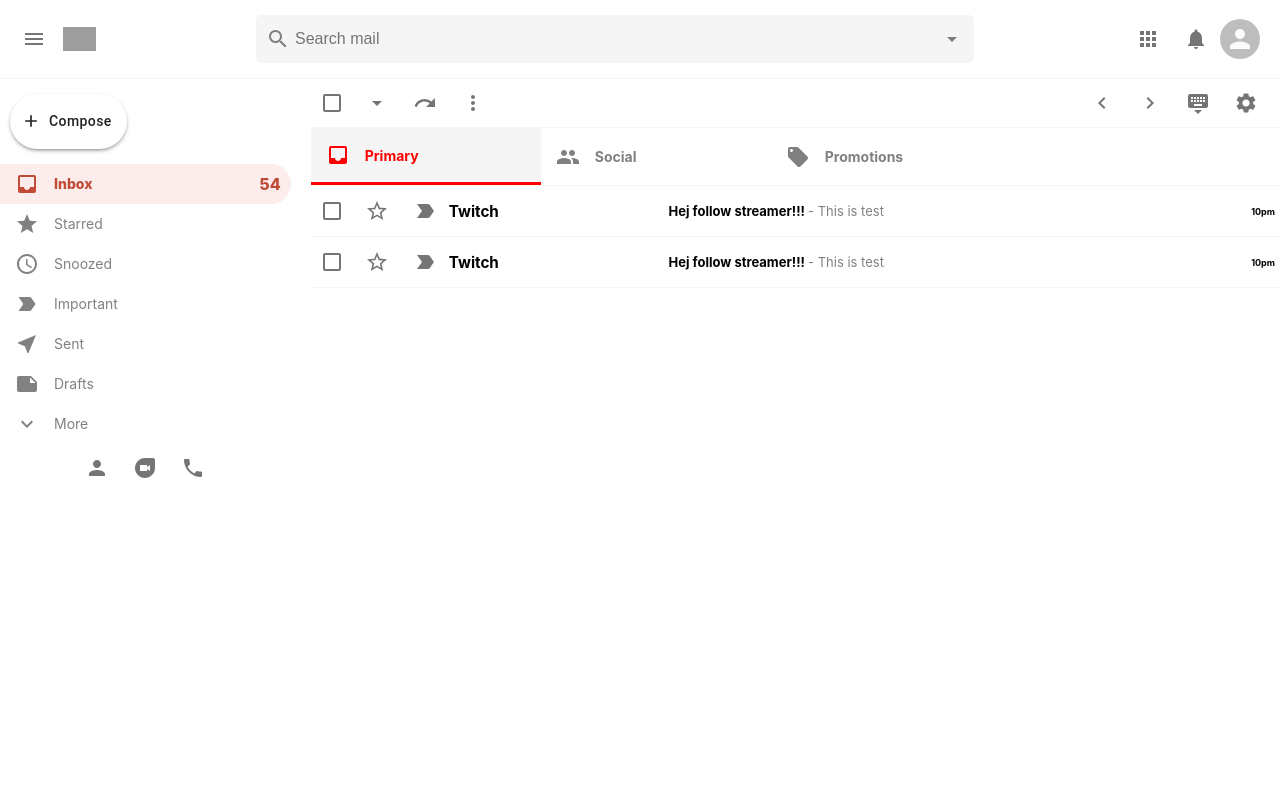
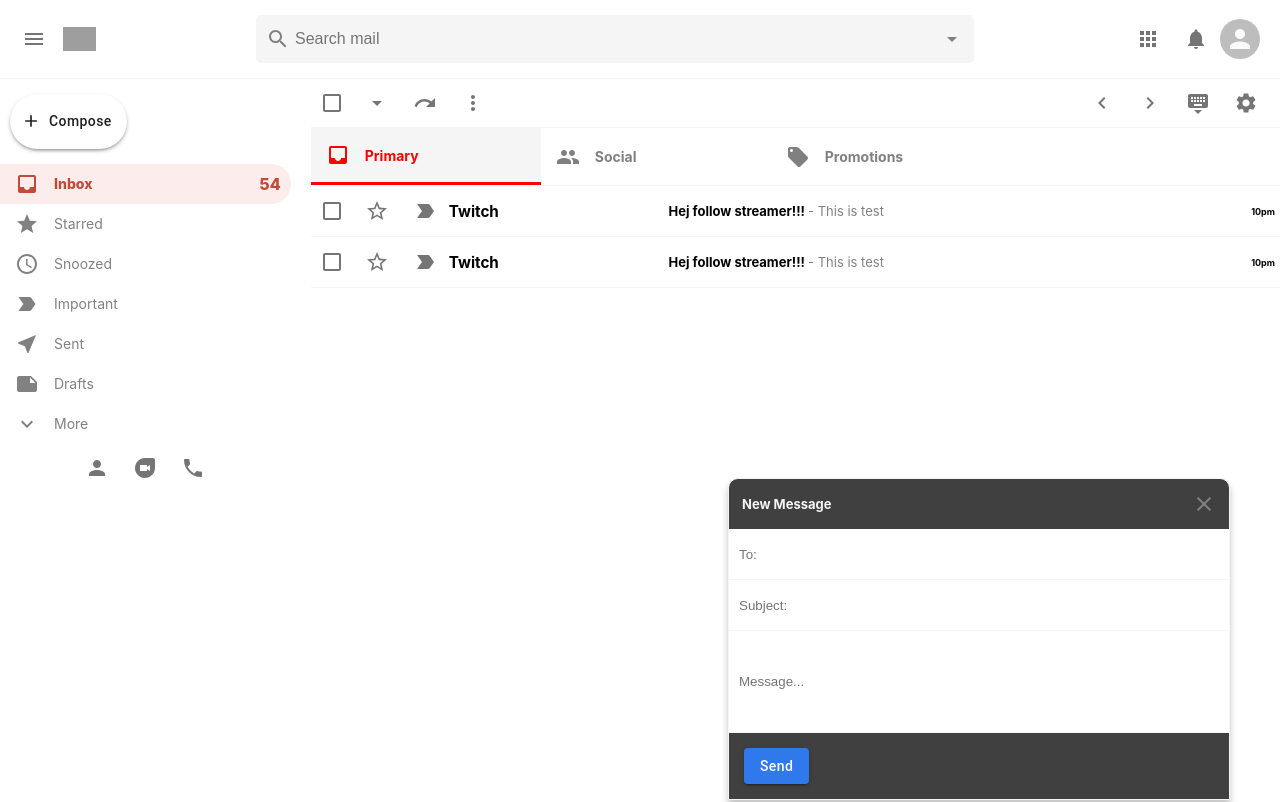
Before and after one commit to adam040992/gmail-clone, a React (Create React App) app: page / in a window 1280 px wide. Shown: the top 802 px of the page. Built offline with nearby package versions, Linux system fonts and the light colour scheme; grey boxes are pictures that could not be loaded.

Commit message:
useForm added to project

```diff
--- a/package.json
+++ b/package.json
@@ -11,6 +11,7 @@
     "@testing-library/user-event": "^7.2.1",
     "react": "^17.0.1",
     "react-dom": "^17.0.1",
+    "react-hook-form": "^6.15.4",
     "react-redux": "^7.2.2",
     "react-router-dom": "^5.2.0",
     "react-scripts": "4.0.3"
--- a/src/components/SendMail.css
+++ b/src/components/SendMail.css
@@ -0,0 +1,64 @@
+.sendMail {
+    position: absolute;
+    bottom: 0px;
+    right: 50px;
+    background-color: #404040;
+    width: 40%;
+    height: 40%;
+    max-width: 500px;
+    border-top-left-radius: 10px;
+    border-top-right-radius: 10px;
+    display: flex;
+    flex-direction: column;
+    border: 1px solid whitesmoke;
+    box-shadow: 0px 5px 7px 0px rgba(0, 0, 0, 0.24);
+}
+
+.sendMail__header {
+    padding: 13px;
+    display: flex;
+    align-items: center;
+    justify-content: space-between;
+    color: gray;
+}
+
+.sendMail__header > h3 {
+    color: whitesmoke;
+    font-size: 13px;
+}
+
+.sendMail__send {
+    background-color: #3079ed !important;
+    text-transform: capitalize !important;
+    margin: 15px !important;
+    cursor: pointer;
+}
+
+.sendMail__close {
+    cursor: pointer;
+}
+
+.sendMail > form {
+    display: flex;
+    flex: 1;
+    flex-direction: column;
+}
+
+.sendMail > form > input {
+    height: 30px;
+    padding: 10px;
+    border: none;
+    border-bottom: 1px solid whitesmoke;
+    outline: none;
+}
+
+.sendMail__message {
+    flex: 1;
+}
+
+.sendMail__error {
+    background-color: white;
+    color: red;
+    text-align: right;
+    padding: 2px;
+}
--- a/src/components/SendMail.js
+++ b/src/components/SendMail.js
@@ -2,8 +2,15 @@ import React from 'react';
 import './SendMail.css';
 import CloseIcon from '@material-ui/icons/Close';
 import { Button } from '@material-ui/core';
+import { useForm } from 'react-hook-form';
 
 function SendMail() {
+    const { register, handleSubmit, watch, errors } = useForm();
+
+    const onSubmit = (formData) => {
+        console.log(formData);
+    }
+
     return (
         <div className="sendMail">
             <div className="sendMail__header">
@@ -11,13 +18,42 @@ function SendMail() {
                 <CloseIcon className="sendMail__close" />
             </div>
 
-            <form>
-                <input type="text" />
-                <input type="text" />
-                <input type="text" />
+            <form onSubmit={handleSubmit(onSubmit)}>
+                <input
+                    name="to"
+                    placeholder="To:"
+                    type="text"
+                    ref={register({ required: true })}
+                />
+                {errors.to && <p className="sendMail__error">To is Required!</p>}
+
+                <input
+                    name="subject"
+                    placeholder="Subject:"
+                    type="text"
+                    ref={register({ required: true })}
+                />
+                {errors.subject && <p className="sendMail__error">Subject is Required!</p>}
+
+                <input
+                    name="message"
+                    placeholder="Message..."
+                    type="text"
+                    className="sendMail__message"
+                    ref={register({ required: true })}
+                />
+                {errors.message && <p className="sendMail__error">Message is Required!</p>}
+
 
                 <div className="sendMail__options">
-                    <Button type="submit">Send</Button>
+                    <Button
+                        className="sendMail__send"
+                        type="submit"
+                        variant="contained"
+                        color="primary"
+                    >
+                        Send
+                    </Button>
                 </div>
             </form>
         </div>
```
Also changed, not shown: 1 other file (tests, documents, lock files or other folders).
